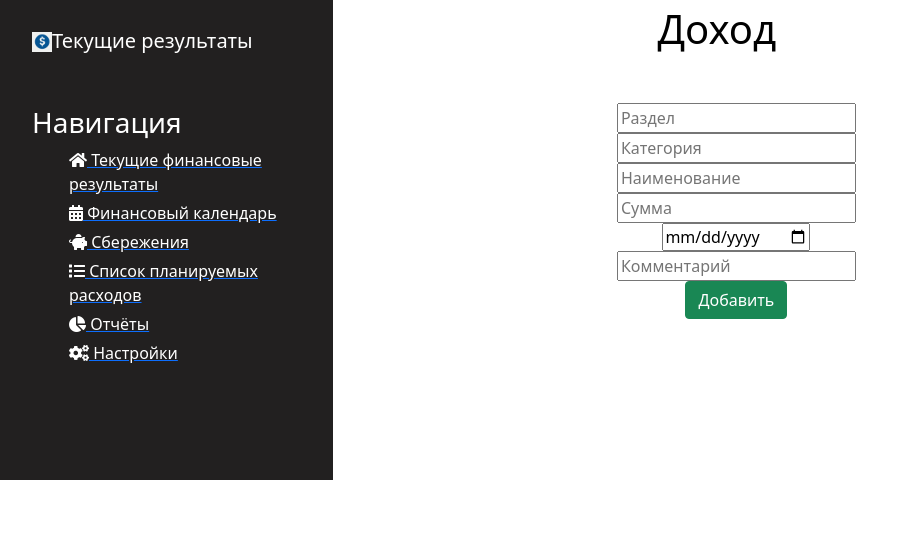
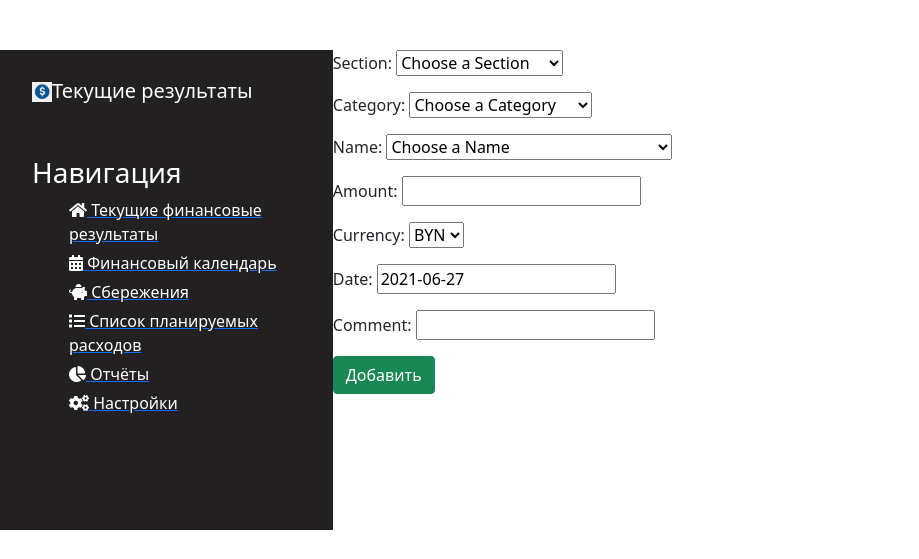
Before and after one commit to Our-Dream-Company/Your_finance_helper, a Django app: template your_finance_helper/main_page/templates/main_page/add_income.html in a window 1280 px wide. Shown: the top 559 px of the page, without its empty margins (0-919 px from the left). Run offline with Django 3.2, Linux system fonts and the light colour scheme; the template is opened without the code that fills it: values that come from a table or form of the project are taken from there, others are empty; data comes from the database, SQL or seed files in the repository; parts of the project's set-up code (start-up, migrations or seed data) failed here and were passed over.

Commit message:
add button income and outcome in main_page

```diff
--- a/your_finance_helper/main_page/forms.py
+++ b/your_finance_helper/main_page/forms.py
@@ -1,2 +1,35 @@
-from .models import Section, Category, NameOperation, GeneralTable
+
+from django.forms import formsets
+from .models import *
 from django.forms import ModelForm
+from django.forms.formsets import formset_factory
+
+
+class AddIncomeForm(ModelForm):
+    def __init__(self, *args, **kwargs):
+        super().__init__(*args, **kwargs)
+        self.instance.type_of_transaction = 'IN'
+        kwargs['instance'] = self.instance
+        super(AddIncomeForm, self).__init__(*args, **kwargs)
+        self.fields['id_section'].empty_label = 'Choose a Section'
+        self.fields['id_category'].empty_label = 'Choose a Category'
+        self.fields['id_name'].empty_label = 'Choose a Name'
+
+    class Meta:
+        model = GeneralTable
+        exclude = ['type_of_transaction', 'enabled']
+
+
+class AddOutcomeForm(ModelForm):
+    def __init__(self, *args, **kwargs):
+        super().__init__(*args, **kwargs)
+        self.instance.type_of_transaction = 'OUT'
+        kwargs['instance'] = self.instance
+        super(AddOutcomeForm, self).__init__(*args, **kwargs)
+        self.fields['id_section'].empty_label = 'Choose a Section'
+        self.fields['id_category'].empty_label = 'Choose a Category'
+        self.fields['id_name'].empty_label = 'Choose a Name'
+
+    class Meta:
+        model = GeneralTable
+        exclude = ['type_of_transaction', 'enabled']
--- a/your_finance_helper/main_page/models.py
+++ b/your_finance_helper/main_page/models.py
@@ -61,7 +61,7 @@
     id_category = models.ForeignKey(
         Category, related_name='cat', on_delete=models.SET_NULL, null=True, verbose_name='Category')
     id_name = models.ForeignKey(
-        NameOperation, related_name='nam', on_delete=models.SET_NULL, null=True,  verbose_name='Name')
+        NameOperation, related_name='nam', on_delete=models.SET_NULL, null=True, verbose_name='Name')
     sum_money = models.DecimalField('Amount', decimal_places=2, max_digits=10)
     currency = models.CharField(
         choices=Currency.choices, max_length=3, default='BYN')
--- a/your_finance_helper/main_page/templates/main_page/add_income.html
+++ b/your_finance_helper/main_page/templates/main_page/add_income.html
@@ -1,20 +1,14 @@
 {% extends 'main_page/layout.html'%}
 
-{% block title %}Доход{% endblock %}
+{% block title %}{{ 'Доход' }}{% endblock %}
 
 
 {% block content %}
-    <div class="features">
-        <h1>Доход</h1>
-        <form method="post">
+        <form action="{% url 'add_income' %}" method="post">
             {% csrf_token %}
-            <input type="text" placeholder="Раздел" class="form-contol"><br>
-            <input type="text" placeholder="Категория" class="form-contol"><br>
-            <input type="text" placeholder="Наименование" class="form-contol"><br>
-            <input type="number" step="any" placeholder="Сумма" class="form-contol"><br>
-            <input type="date" placeholder="Дата" class="form-contol"><br>
-            <input type="text" placeholder="Комментарий" class="form-contol"><br>
+            {{ form.as_p }}
             <button class="btn btn-success" type="submit">Добавить</button>
+
         </form>
 
 
--- a/your_finance_helper/main_page/urls.py
+++ b/your_finance_helper/main_page/urls.py
@@ -3,6 +3,6 @@
 
 urlpatterns = [
     path('', views.IndexView.as_view(), name='main_page'),
-    path('add_income', views.add_income, name='add_income'),
-    path('add_outcome', views.add_outcome, name='add_outcome')
+    path('add_income', views.AddIncomeView.as_view(), name='add_income'),
+    path('add_outcome', views.AddOutcomeView.as_view(), name='add_outcome')
 ]
```
Also changed, not shown: your_finance_helper/main_page/templates/main_page/add_outcome.html (+3 -9 lines), your_finance_helper/main_page/views.py (+11 -9 lines), your_finance_helper/main_page/migrations/0013_auto_20210705_0353.py (added), your_finance_helper/main_page/migrations/0014_auto_20210705_0357.py (added).
